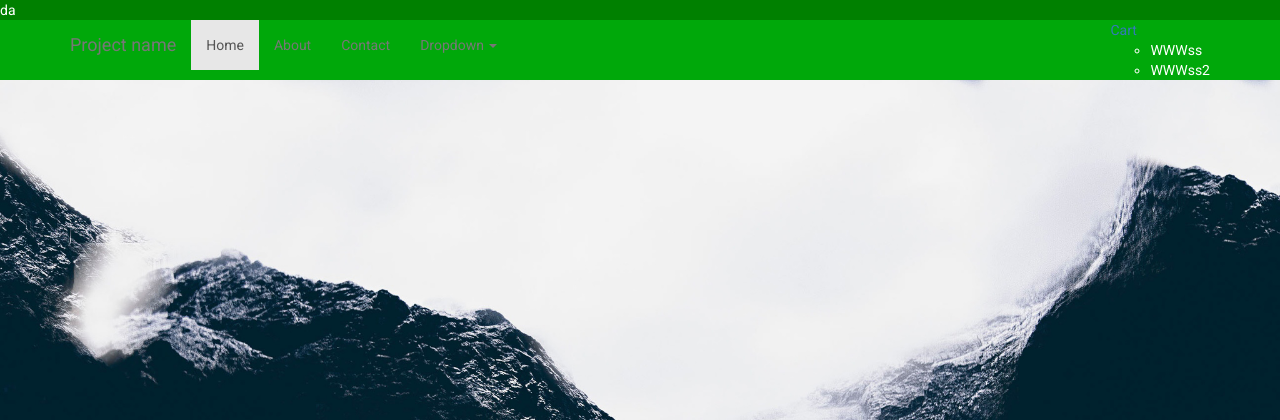
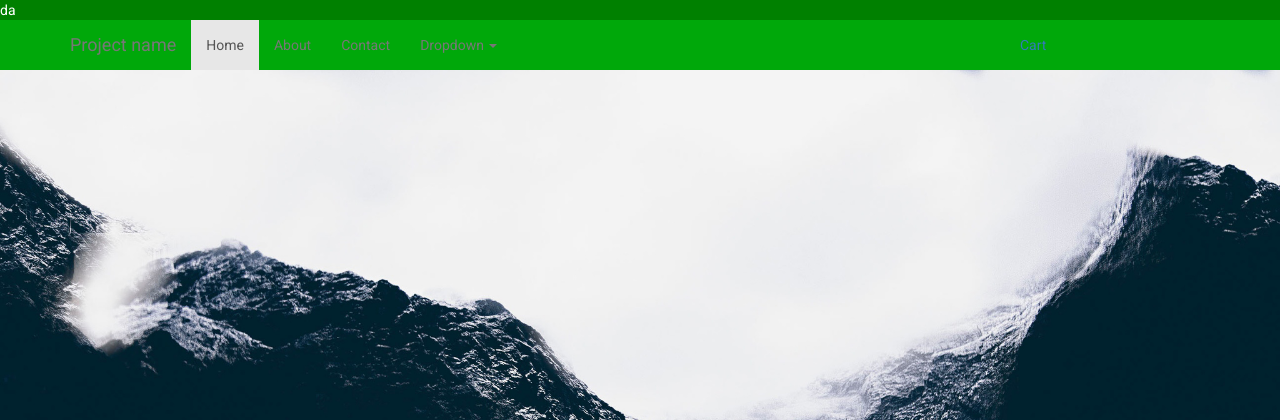
Before and after one commit to Viko1/Vitaliishop, a Django app: page / in a window 1280 px wide. Shown: the top 420 px of the page. Run offline with Django 3.2, Linux system fonts and the light colour scheme; data that the repository does not hold is empty; some libraries are stand-ins or nearby versions.

Commit message:
tworzenie strony produktu v3 and navbar

```diff
--- a/mysite/static/js/scripts.js
+++ b/mysite/static/js/scripts.js
@@ -12,5 +12,18 @@ $(document).ready(function(){
         var product_price = submit_btn.data("price");
         console.log(product_id);
         console.log(product_name);
-    })
+    });
+
+    $('.basket-container').on('click', function(e){
+        e.preventDefault();
+        $('.basket-items').removeClass('hidden');
+    });
+
+     $('.basket-container').mouseover(function(){
+         $('.basket-items').removeClass('hidden');
+     });
+
+     $('.basket-container').mouseout(function(){
+         $('.basket-items').addClass('hidden');
+     })
 });
--- a/mysite/static/style.css
+++ b/mysite/static/style.css
@@ -6,7 +6,7 @@ html, body{
 }
 
 .navbar{
-    margin-bottom: 0px;
+    margin-bottom: 0;
     background-color: #eeffea;
     color: white;
 
@@ -30,7 +30,7 @@ html, body{
 }
 
 .section-top{
-    margin: 0px;
+    margin: 0;
     padding: -20px;
 }
 
@@ -96,3 +96,18 @@ html, body{
     border: none;
     border-radius: 0;
 }
+
+.basket-container{
+    position: relative;
+    width: 200px;
+    padding: 15px 10px;
+}
+
+.basket-items{
+    position: absolute;
+    top: 50px;
+    width: 100%;
+    background-color: #37ff59;
+    z-index: 10;
+    padding: 10px;
+}
--- a/mysite/templates/navbar.html
+++ b/mysite/templates/navbar.html
@@ -34,8 +34,8 @@
           <ul class="nav navbar-nav navbar-right">
             <li>
                 <div class="basket-container">
-                    <div class="basket-items">
-                        <a href="">Cart</a>
+                    <a href="">Cart</a>
+                    <div class="basket-items hidden">
                         <ul class="">
                             <li> WWWss</li>
                             <li> WWWss2</li>
```
